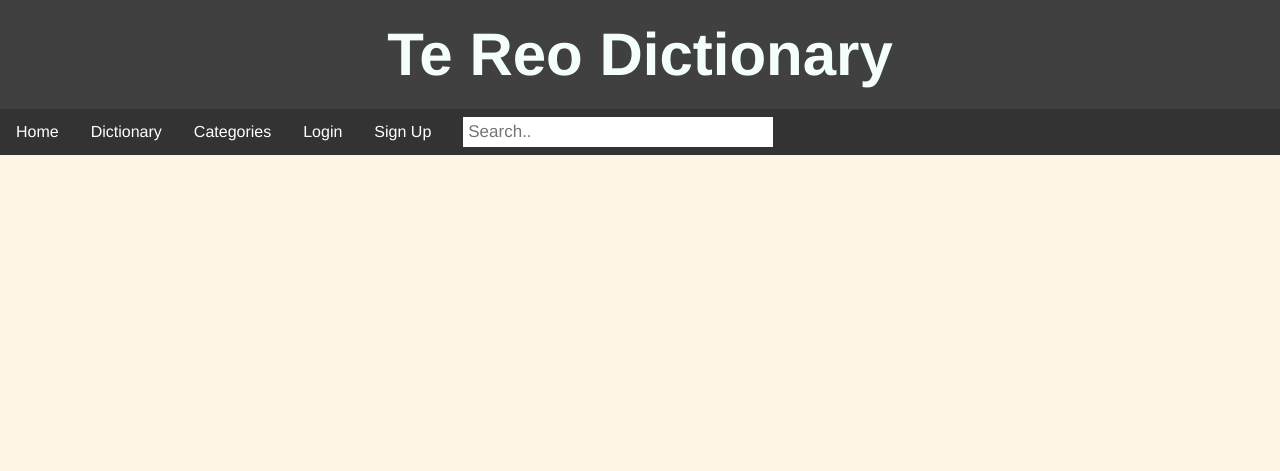
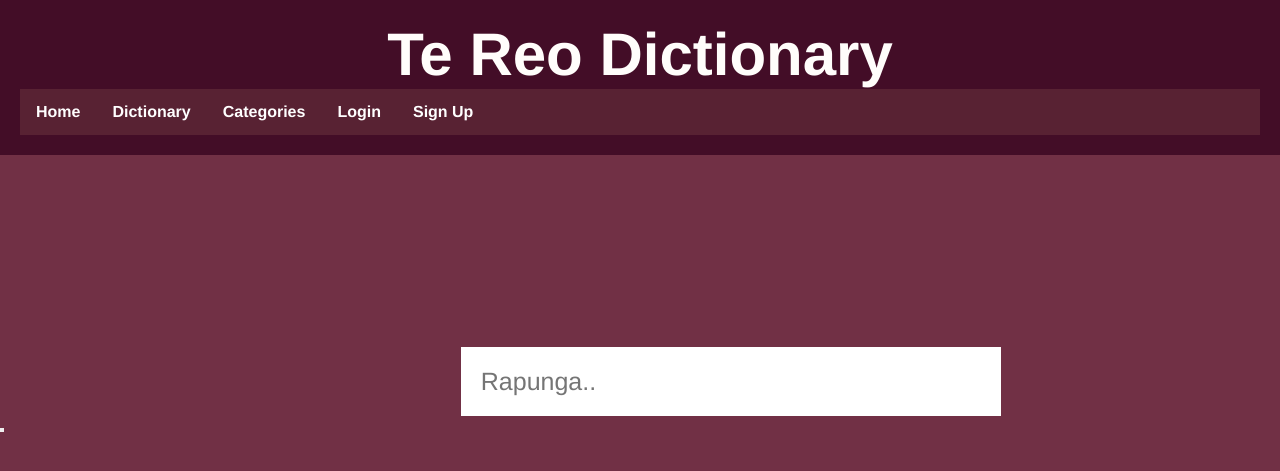
Before and after one commit to anguspriddle/OnlineTeReoDictionary, a Flask app: page / in a window 1280 px wide; the page is wider, and only the part inside the window is pictured. Shown: the top 471 px of that part. Run offline with Flask 3, Linux system fonts and the light colour scheme.

Commit message:
Added jinja and other stuff

```diff
--- a/TeReoDictionary/app.py
+++ b/TeReoDictionary/app.py
@@ -18,8 +18,11 @@
     return None
 @app.route('/')
 def hello_world():  # put application's code here
-    return render_template('base.html')
+    return render_template('home.html')
 
+@app.route('/full')
+def render_fulldictionary():
+    return render_template('full.html')
 
 if __name__ == '__main__':
     app.run()
--- a/TeReoDictionary/static/style.css
+++ b/TeReoDictionary/static/style.css
@@ -12,19 +12,18 @@
 
 .headingbanner{
     font-weight: bold;
-    font-family: 'Helvetica', 'Arial', sans-serif;
-    font-size: 60px;
+    font-family: 'Helvetica', 'Arial', sans-serif;;
     padding: 20px;
-    background-color:#404040;
+    background-color:#430d27;
 }
 body {
-    background-color: #FEF5E7;
+    background-color: #713045;
 }
 
 h1 {
     font-size: 60px;
     text-align:center;
-    color:mintcream;
+    color:#fffdfb;
 }
 
 ul {
@@ -32,7 +31,7 @@
   margin: 0;
   padding: 0;
   overflow: hidden;
-  background-color: #333;
+  background-color: #582233;
 }
 
 li {
@@ -90,3 +89,29 @@
   font-size: 17px;
   width: 300px;
 }
+
+.mainpagesearch {
+
+}
+/* Style the search box inside the navigation bar */
+.mainpagesearch input[type=text] {
+  padding: 20px;
+  border: none;
+  margin-top: 15%;
+  margin-right: 50%;
+  margin-left: 36%;
+  font-size: 25px;
+  width: 500px;
+}
+
+.mainpagesearch.button {
+  float: left;
+  width: 20%;
+  padding: 10px;
+  background: #2196F3;
+  color: white;
+  font-size: 17px;
+  border: 1px solid grey;
+  border-left: none;
+  cursor: pointer;
+}
--- a/TeReoDictionary/templates/base.html
+++ b/TeReoDictionary/templates/base.html
@@ -9,34 +9,10 @@
 <body>
 <div class ="headingbanner">
     <h1>Te Reo Dictionary</h1>
+    {% block navbar %}{% endblock %}
 </div>
-<ul>
-    <li><a href="/">Home</a></li>
-    <li><a href="/full">Dictionary</a></li>
-    <li class="dropdown">
-        <a href="javascript:void(0)" class="dropbtn">Categories</a>
-        <div class="dropdown-content">
-            <a href = "/full/1">Actions</a>
-            <a href = "/full/2">Animals</a>
-            <a href = "/full/3">Clothing</a>
-            <a href = "/full/4">Culture / Religion</a>
-            <a href = "/full/5">Descriptions</a>
-            <a href = "/full/6">Emotions</a>
-            <a href = "/full/7">Food</a>
-            <a href = "/full/8">Math / Number</a>
-            <a href = "/full/9">Outdoors</a>
-            <a href = "/full/10">People / Places</a>
-            <a href = "/full/11">Plants</a>
-            <a href = "/full/12">School / Sport</a>
-            <a href = "/full/13">Technology</a>
-            <a href = "/full/14">Time</a>
-        </div>
-    </li>
-    <li><a href="/login">Login</a></li>
-    <li><a href="/signup">Sign Up</a></li>
-    <li><input type="text" placeholder="Search.."></li>
 
-
-</ul>
+{% block main %}
+{% endblock %}
 </body>
 </html>
--- /dev/null
+++ b/TeReoDictionary/templates/home.html
@@ -0,0 +1,36 @@
+{% extends 'base.html' %}
+{% block navbar %}
+<ul>
+    <li><a href="/">Home</a></li>
+    <li><a href="/full">Dictionary</a></li>
+    <li class="dropdown">
+        <a href="javascript:void(0)" class="dropbtn">Categories</a>
+        <div class="dropdown-content">
+            <a href = "/full/1">Actions</a>
+            <a href = "/full/2">Animals</a>
+            <a href = "/full/3">Clothing</a>
+            <a href = "/full/4">Culture / Religion</a>
+            <a href = "/full/5">Descriptions</a>
+            <a href = "/full/6">Emotions</a>
+            <a href = "/full/7">Food</a>
+            <a href = "/full/8">Math / Number</a>
+            <a href = "/full/9">Outdoors</a>
+            <a href = "/full/10">People / Places</a>
+            <a href = "/full/11">Plants</a>
+            <a href = "/full/12">School / Sport</a>
+            <a href = "/full/13">Technology</a>
+            <a href = "/full/14">Time</a>
+        </div>
+    </li>
+    <li><a href="/login">Login</a></li>
+    <li><a href="/signup">Sign Up</a></li>
+
+
+</ul>
+{% endblock %}
+{% block main %}
+    <div class="mainpagesearch">
+        <input type="text" placeholder="Rapunga..">
+        <button type="submit"><i class="fa fa-search"></i></button>
+    </div>
+{% endblock %}
```
Also changed, not shown: TeReoDictionary/templates/full.html (added, +31 -0 lines).
